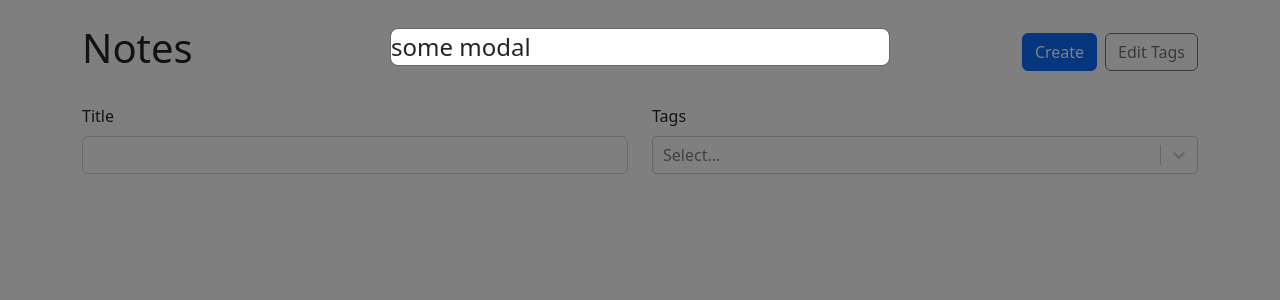
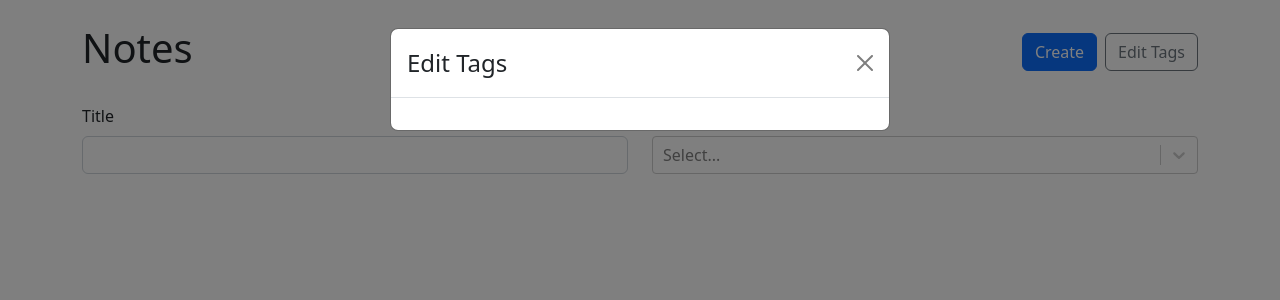
Before and after one commit to AlonKendler/NoteApp, a React (Vite) app in the folder Note-app/: page / in a window 1280 px wide. Both pictures are taken after a click on the button "Edit Tags". Shown: the top 300 px of the page. Built offline with nearby package versions, Linux system fonts and the light colour scheme.

Commit message:
added editModal with working functionality

```diff
--- a/Note-app/src/App.tsx
+++ b/Note-app/src/App.tsx
@@ -78,12 +78,35 @@ function App() {
   const addTag = (tag: Tags) => {
     setTags((prev) => [...prev, tag]);
   };
+  const onUpdateTag = (id: string, label: string) => {
+    setTags((prevTags) => {
+      return prevTags.map((tag) => {
+        if (tag.id === id) {
+          return { ...tag, label };
+        } else {
+          return tag;
+        }
+      });
+    });
+  };
+
+  const onDeleteTag = (id: string) => {
+    setTags((prevTags) => prevTags.filter((tag) => tag.id !== id));
+  };
+
   return (
     <Container className="mt-4 mb-4">
       <Routes>
         <Route
           path="/"
-          element={<NoteList availableTags={tags} notes={noteWithTags} />}
+          element={
+            <NoteList
+              availableTags={tags}
+              notes={noteWithTags}
+              onUpdateTag={onUpdateTag}
+              onDeleteTag={onDeleteTag}
+            />
+          }
         />
         <Route
           path="/new"
--- a/Note-app/src/NoteList.tsx
+++ b/Note-app/src/NoteList.tsx
@@ -5,19 +5,27 @@ import ReactSelect from "react-select/creatable";
 import { Note, Tags } from "./App";
 import { v4 as uuidV4 } from "uuid";
 import { NoteCard } from "./NoteCard";
+import { Tag } from "@mui/icons-material";
 
 interface NoteListProps {
   availableTags: Tags[];
   notes: Note[];
+  onUpdateTag: (id: string, label: string) => void;
+  onDeleteTag: (id: string) => void;
 }
 
 export function NoteList({
   availableTags,
   notes,
+  onUpdateTag,
+  onDeleteTag,
 }: NoteListProps): React.ReactElement {
   const [selectedTags, setSelectedTags] = useState<Tags[]>([]);
   const [title, setTitle] = useState("");
   const [showTagsModal, setShowTagsModal] = useState(false);
+
+  const handleClose = () => setShowTagsModal(false);
+  const handleShow = () => setShowTagsModal(true);
 
   const filteredNotes = useMemo(() => {
     return notes.filter((note) => {
@@ -42,11 +50,7 @@ export function NoteList({
             <Link to="/new">
               <Button variant="primary">Create</Button>
             </Link>
-            <Button
-              onClick={() => {
-                setShowTagsModal(true);
-              }}
-              variant="outline-secondary">
+            <Button onClick={handleShow} variant="outline-secondary">
               Edit Tags
             </Button>
           </Stack>
@@ -96,8 +100,40 @@ export function NoteList({
           );
         })}
       </Row>
-      <Modal show={showTagsModal} onHide={() => setShowTagsModal(false)}>
-        <Modal.Title>some modal</Modal.Title>
+      <Modal
+        show={showTagsModal}
+        onHide={handleClose}
+        backdrop="static"
+        keyboard={false}
+      >
+        <Modal.Header closeButton>
+          <Modal.Title>Edit Tags</Modal.Title>
+        </Modal.Header>
+        <Modal.Body>
+          <Form>
+            <Stack gap={2}>
+              {availableTags.map((tag) => (
+                <Row key={tag.id}>
+                  <Col>
+                    <Form.Control
+                      type="text"
+                      value={tag.label}
+                      onChange={(e) => onUpdateTag(tag.id, e.target.value)}
+                    />
+                  </Col>
+                  <Col xs="auto">
+                    <Button
+                      onClick={() => onDeleteTag(tag.id)}
+                      variant="outline-danger"
+                    >
+                      X
+                    </Button>
+                  </Col>
+                </Row>
+              ))}
+            </Stack>
+          </Form>
+        </Modal.Body>
       </Modal>
     </>
   );
```
